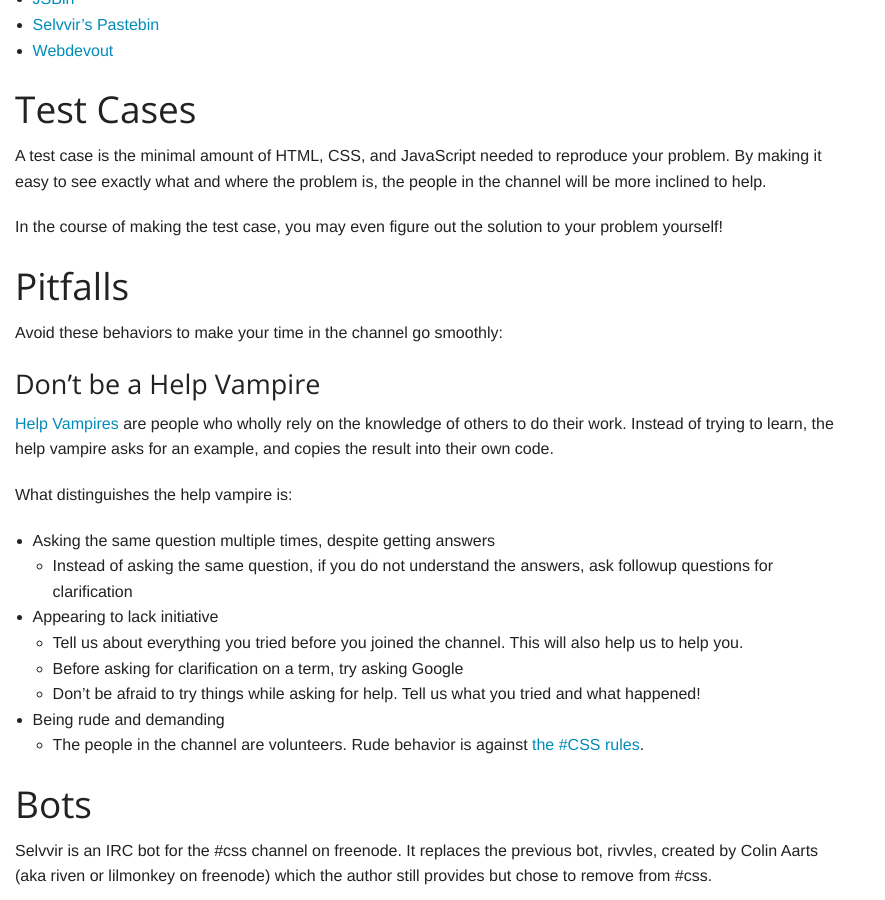
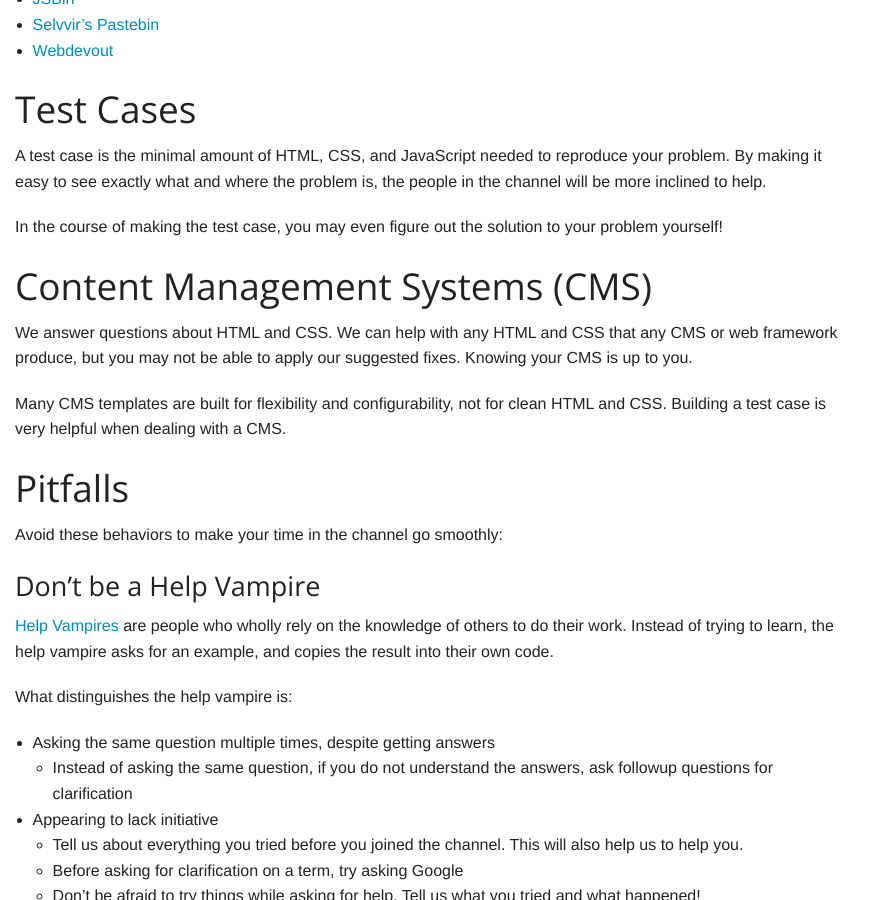
Before and after one commit to hashcss/hashcss.com, a Jekyll site: the page built from src/using/index.md, in a window 1280 px wide and 900 px high, scrolled down 507 px. Shown: the whole window, without its empty margins (0-885 px from the left). Built offline with Jekyll 4.4.1, drawn with Linux system fonts in a browser that asks for light colours; Markdown is read by kramdown in place of the engine named in the settings.

Commit message:
add note about CMS templates to /using
Fixes #20

```diff
--- a/src/using/index.md
+++ b/src/using/index.md
@@ -34,6 +34,16 @@ the problem is, the people in the channel will be more inclined to help.
 
 In the course of making the test case, you may even figure out the
 solution to your problem yourself!
+
+## Content Management Systems (CMS)
+
+We answer questions about HTML and CSS. We can help with any HTML and
+CSS that any CMS or web framework produce, but you may not be able to
+apply our suggested fixes. Knowing your CMS is up to you.
+
+Many CMS templates are built for flexibility and configurability, not
+for clean HTML and CSS. Building a test case is very helpful when
+dealing with a CMS.
 
 ## Pitfalls
 
```
